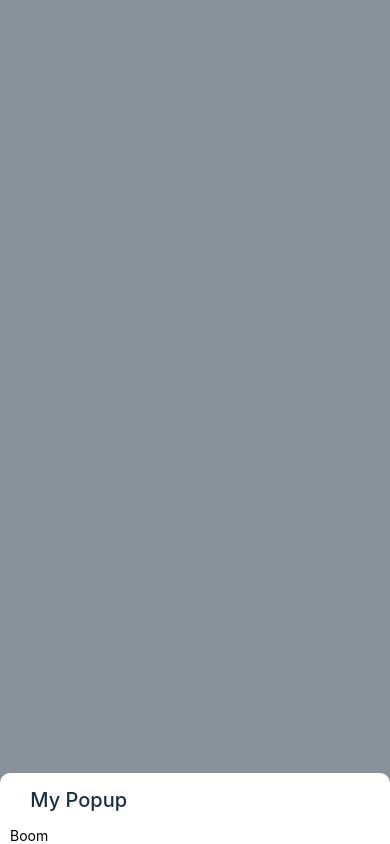
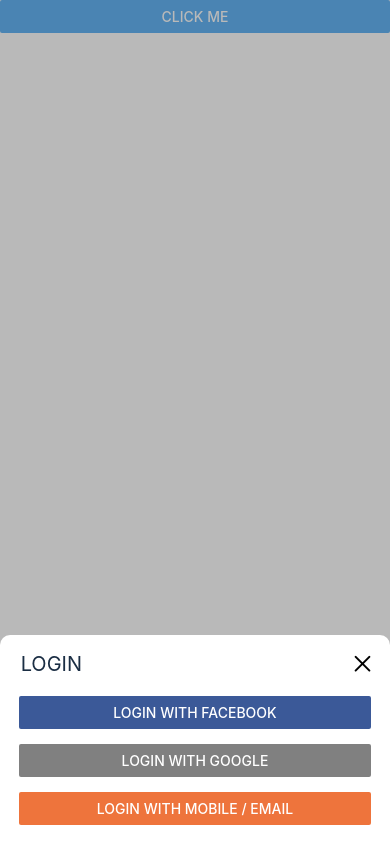
Before and after one commit to Chethan-170/React-Native--UI-Kits, a React Native app: screen / in a window 390 px wide. Both pictures are taken after a click on the button "CLICK ME". Built offline with nearby package versions, Linux system fonts and the light colour scheme.

Commit message:
popup final setup

```diff
--- a/App.js
+++ b/App.js
@@ -1,5 +1,5 @@
 import * as React from 'react';
-import {StyleSheet, Text, View, Button, TextInput, StatusBar, TouchableWithoutFeedback, SafeAreaView} from 'react-native';
+import {StyleSheet, View, Button, TextInput, StatusBar, TouchableWithoutFeedback, SafeAreaView} from 'react-native';
 import MyBottomPopUp from './app/screens/MyBottomPopUp';
 
 export default function App() {
@@ -12,17 +12,43 @@
     <View style={{ flex: 1}}>
       <StatusBar barStyle="dark-content" />
       <SafeAreaView>
-          <Button title="Click Me" onPress={onShowPopup} />
-          <MyBottomPopUp ref={(target) => popupRef = target}
-            title="My Popup"
-          >
-            <Text>Boom</Text>
-          </MyBottomPopUp>
+        <Button title="Click Me" onPress={onShowPopup} />
+        <MyBottomPopUp ref={(target) => popupRef = target}
+          title="LOGIN"
+        >
+          <View style={{padding: 4}}>
+            <View style={[styles.mt1]}>
+              <Button
+                onPress={()=>{}}
+                title="Login With Facebook"
+                color="#3B5998"
+              />
+            </View>
+            <View style={[styles.mt1]}>
+              <Button
+                onPress={()=>{}}
+                title="Login With Google"
+                color="grey"
+              />
+            </View>
+            <View style={[styles.mt1]}>
+              <Button
+                onPress={()=>{}}
+                title="Login with Mobile / Email"
+                color="#EE743C"
+              />
+            </View>
+          </View>
+        </MyBottomPopUp>
       </SafeAreaView>
     </View>
   );
 }
-
+const styles = StyleSheet.create({
+  mt1:{
+    marginTop: 15
+  }
+});
 
 //TODO:
 // Check Portal first
--- a/app/screens/MyBottomPopUp.js
+++ b/app/screens/MyBottomPopUp.js
@@ -1,5 +1,6 @@
 import React from 'react'
 import { StyleSheet, Text, View, Modal, Dimensions, TouchableWithoutFeedback } from 'react-native'
+import AntDesign from 'react-native-vector-icons/AntDesign';
 
 const deviceHeight = Dimensions.get('window').height;
 
@@ -27,7 +28,14 @@
     }
     renderTitle = ()=>{
         const { title } = this.props;
-        return <View><Text style={styles.titleText}> {title} </Text></View>
+        return (
+                <View style={styles.titleContainer}>
+                    <Text style={styles.titleText}> {title} </Text>
+                    <TouchableWithoutFeedback onPress={this.close}>
+                        <AntDesign name={'close'} size={25} />
+                    </TouchableWithoutFeedback>
+                </View>
+            );
     }
     renderContent = ()=>{
         const { children: content } = this.props;
@@ -43,12 +51,10 @@
                 onRequestClose={this.close}
             >
                 <View style={styles.container}>
-                    {this.renderOutsideTouchable()}
+                    {/* {this.renderOutsideTouchable()} */}
                     <View style={styles.bottomViewContainer}>
-                        <View>
-                            {this.renderTitle()}
-                            {this.renderContent()}
-                        </View>
+                        {this.renderTitle()}
+                        {this.renderContent()}
                     </View>
                 </View>
             </Modal>
@@ -61,18 +67,31 @@
         width: '100%',
         borderTopRightRadius: 10,
         borderTopLeftRadius: 10,
-        paddingHorizontal: 10,
+        paddingHorizontal: 15,
+        paddingVertical: 15,
         maxHeight: deviceHeight * 0.4
     },
     container:{
         flex: 1,
-        backgroundColor: '#89919B',
+        backgroundColor: 'rgba(116, 117, 116, 0.5)',
         justifyContent:'flex-end',
+        alignItems: "center",
+        // shadowOffset: {
+        // width: 0,
+        // height: 2
+        // },
+        // shadowOpacity: 0.25,
+        // shadowRadius: 4,
+        // elevation: 5
+    },
+    titleContainer:{
+        flexDirection: 'row',
+        justifyContent: 'space-between',
+        alignItems: 'center'
     },
     titleText:{
         color: "#1B2E44",
         fontSize: 20,
-        fontWeight: '500',
-        margin: 15
+        fontWeight: '400'
     }
 });
```
